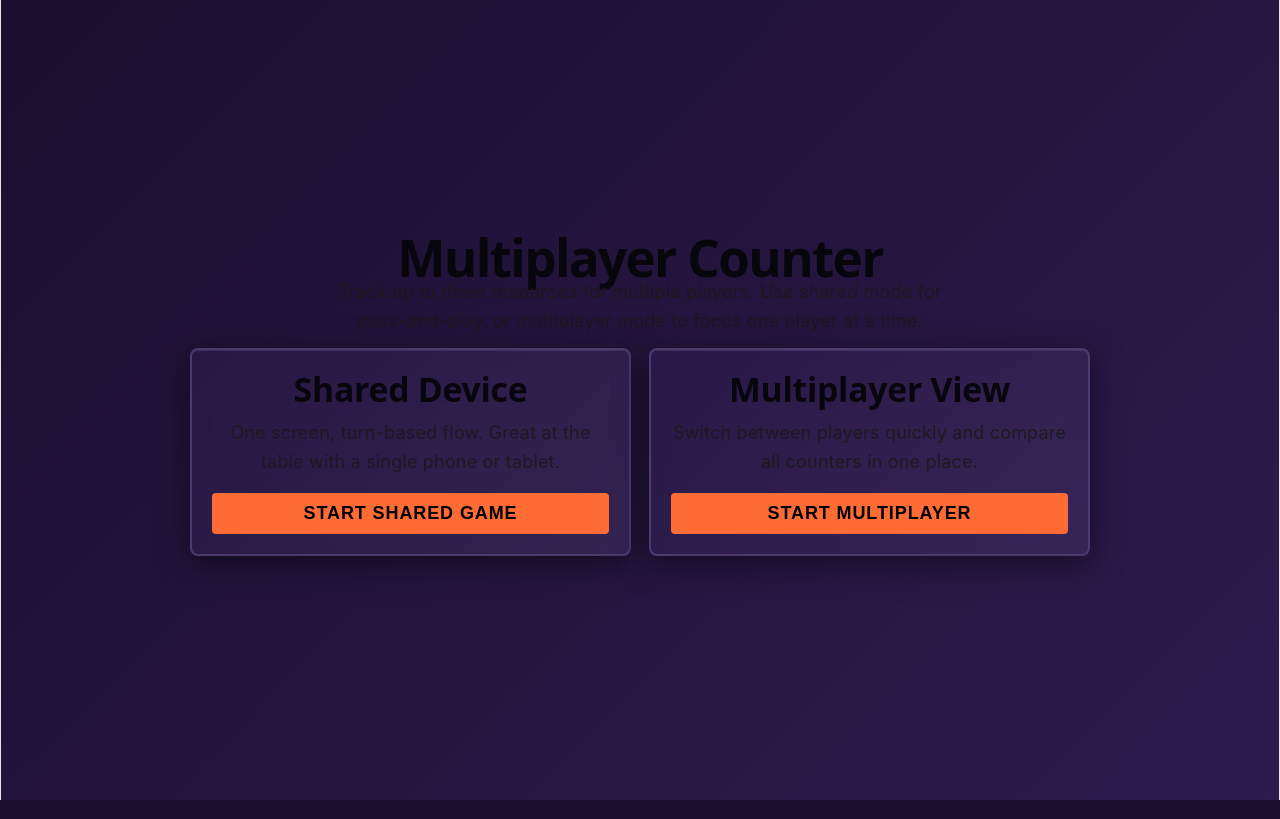
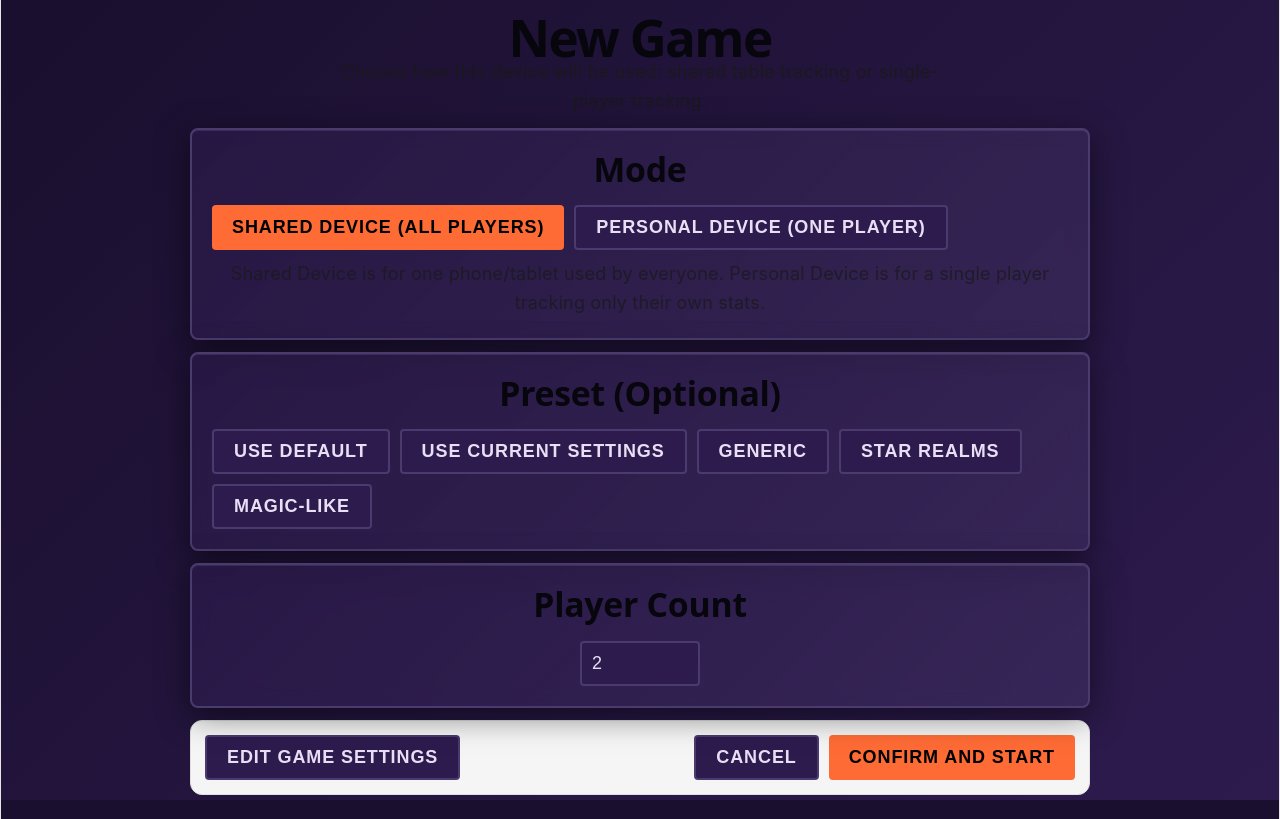
Before and after one commit to jannis-schaefer/CountVonScore, a React (Vite) app: page /#/new-game in a window 1280 px wide. Before the commit this address led to /#/. Built offline with nearby package versions, Linux system fonts and the light colour scheme.

Commit message:
Changed game start flows and updated multiplayer namings and screens to better convey the intention of having different display/usage modes

```diff
--- a/src/App.tsx
+++ b/src/App.tsx
@@ -9,6 +9,7 @@ import './styles/generic.css';
 import './styles/starRealms.css';
 
 // Pages
+import { HomeMenu } from './pages/HomeMenu';
 import { ModeSelection } from './pages/ModeSelection';
 import { SharedDeviceMode } from './pages/SharedDeviceMode';
 import { MultiplayerMode } from './pages/MultiplayerMode';
@@ -24,7 +25,8 @@ function AppContent() {
 
   return (
     <Routes>
-      <Route path="/" element={<ModeSelection />} />
+      <Route path="/" element={<HomeMenu />} />
+      <Route path="/new-game" element={<ModeSelection />} />
       <Route path="/shared" element={<SharedDeviceMode />} />
       <Route path="/multiplayer" element={<MultiplayerMode />} />
       <Route path="/settings" element={<Settings />} />
--- a/src/pages/HomeMenu.tsx
+++ b/src/pages/HomeMenu.tsx
@@ -19,10 +19,10 @@ export const HomeMenu: React.FC = () => {
       <div className="page-wrap stack" style={{ maxWidth: '760px' }}>
         <div className="stack" style={{ textAlign: 'center', gap: '8px' }}>
           <h1 className="header-title" style={{ fontSize: 'clamp(2rem, 4vw, 3rem)' }}>
-            Multiplayer Counter
+            Card Game Counter
           </h1>
           <p style={{ opacity: 0.85, maxWidth: '620px', margin: '0 auto' }}>
-            Start a new game with presets, or resume your previously saved session.
+            Choose whether this device tracks the full table or just one player.
           </p>
         </div>
 
--- a/src/pages/ModeSelection.tsx
+++ b/src/pages/ModeSelection.tsx
@@ -1,19 +1,84 @@
 import React from 'react';
 import { useNavigate } from 'react-router-dom';
 import { useGameStore } from '../store/gameStore';
+import { loadBundledGameConfigs } from '../utils/gameConfig';
+import type { GameConfig } from '../store/gameStore';
+
+const defaultConfig: GameConfig = {
+  name: 'Default',
+  counters: [
+    {
+      id: 'counter-1',
+      name: 'Counter A',
+      initialValue: 0,
+      persistsBetweenTurns: true,
+      alwaysDisplayed: true,
+    },
+    {
+      id: 'counter-2',
+      name: 'Counter B',
+      initialValue: 0,
+      persistsBetweenTurns: true,
+      alwaysDisplayed: false,
+    },
+    {
+      id: 'counter-3',
+      name: 'Counter C',
+      initialValue: 0,
+      persistsBetweenTurns: true,
+      alwaysDisplayed: false,
+    },
+  ],
+  players: {
+    defaultPlayerCount: 2,
+    overrides: [],
+  },
+};
 
 export const ModeSelection: React.FC = () => {
   const navigate = useNavigate();
-  const { setGameMode } = useGameStore();
+  const { applyGameConfig, defaultPlayerCount, gameMode, startNewGame } = useGameStore();
+  const [mode, setMode] = React.useState<'shared' | 'multiplayer'>(gameMode ?? 'shared');
+  const [playerCount, setPlayerCount] = React.useState(Math.max(1, defaultPlayerCount));
+  const [bundledConfigs, setBundledConfigs] = React.useState<GameConfig[]>([]);
+  const [selectedConfigName, setSelectedConfigName] = React.useState('');
+  const [isDirty, setIsDirty] = React.useState(false);
+  const [message, setMessage] = React.useState('');
 
-  const handleSharedMode = () => {
-    setGameMode('shared');
-    navigate('/shared');
+  React.useEffect(() => {
+    const run = async () => {
+      try {
+        const configs = await loadBundledGameConfigs();
+        setBundledConfigs(configs);
+      } catch (error) {
+        console.error(error);
+        setMessage('Failed to load presets. You can still start with current settings.');
+      }
+    };
+
+    run();
+  }, []);
+
+  const handleStartGame = () => {
+    startNewGame({ mode, playerCount });
+    navigate(mode === 'shared' ? '/shared' : '/multiplayer');
   };
 
-  const handleMultiplayerMode = () => {
-    setGameMode('multiplayer');
-    navigate('/multiplayer');
+  const handleApplyPreset = (config: GameConfig) => {
+    if (isDirty) {
+      const shouldReplace = window.confirm(
+        'You have unsaved setup changes. Replace setup with the selected preset?'
+      );
+      if (!shouldReplace) {
+        return;
+      }
+    }
+
+    applyGameConfig(config);
+    setSelectedConfigName(config.name ?? 'Preset');
+    setPlayerCount(Math.max(1, config.players?.defaultPlayerCount ?? defaultPlayerCount));
+    setIsDirty(false);
+    setMessage(`Loaded preset: ${config.name ?? 'Preset'}. You can edit settings before starting.`);
   };
 
   return (
@@ -21,34 +86,103 @@ export const ModeSelection: React.FC = () => {
       <div className="page-wrap stack" style={{ maxWidth: '900px' }}>
         <div className="stack" style={{ textAlign: 'center', gap: '8px' }}>
           <h1 className="header-title" style={{ fontSize: 'clamp(2rem, 4vw, 3.25rem)' }}>
-            Multiplayer Counter
+            New Game
           </h1>
           <p style={{ opacity: 0.85, maxWidth: '640px', margin: '0 auto' }}>
-            Track up to three resources for multiple players. Use shared mode for pass-and-play,
-            or multiplayer mode to focus one player at a time.
+            Choose how this device will be used: shared table tracking or single-player tracking.
           </p>
         </div>
 
-        <div className="mode-grid">
-          <div className="card mode-card" onClick={handleSharedMode}>
-            <h2 style={{ marginBottom: '10px' }}>Shared Device</h2>
-            <p style={{ marginBottom: '16px', opacity: 0.85 }}>
-              One screen, turn-based flow. Great at the table with a single phone or tablet.
-            </p>
-            <button className="btn" onClick={handleSharedMode} style={{ width: '100%' }}>
-              Start Shared Game
+        <div className="card">
+          <h2 style={{ marginTop: 0 }}>Mode</h2>
+          <div className="controls-row" style={{ justifyContent: 'flex-start' }}>
+            <button
+              className={`btn ${mode === 'shared' ? '' : 'btn-secondary'}`}
+              onClick={() => {
+                setMode('shared');
+                setIsDirty(true);
+              }}
+            >
+              Shared Device (All Players)
+            </button>
+            <button
+              className={`btn ${mode === 'multiplayer' ? '' : 'btn-secondary'}`}
+              onClick={() => {
+                setMode('multiplayer');
+                setIsDirty(true);
+              }}
+            >
+              Personal Device (One Player)
             </button>
           </div>
+          <p style={{ opacity: 0.75, marginTop: '10px', marginBottom: 0 }}>
+            Shared Device is for one phone/tablet used by everyone. Personal Device is for a single player tracking only their own stats.
+          </p>
+        </div>
 
-          <div className="card mode-card" onClick={handleMultiplayerMode}>
-            <h2 style={{ marginBottom: '10px' }}>Multiplayer View</h2>
-            <p style={{ marginBottom: '16px', opacity: 0.85 }}>
-              Switch between players quickly and compare all counters in one place.
-            </p>
-            <button className="btn" onClick={handleMultiplayerMode} style={{ width: '100%' }}>
-              Start Multiplayer
+        <div className="card">
+          <h2 style={{ marginTop: 0 }}>Preset (Optional)</h2>
+          <div className="controls-row" style={{ justifyContent: 'flex-start' }}>
+            <button
+              className="btn btn-secondary"
+              onClick={() => handleApplyPreset(defaultConfig)}
+            >
+              Use Default
             </button>
+            <button
+              className="btn btn-secondary"
+              onClick={() => {
+                setSelectedConfigName('Current settings');
+                setMessage('Using current settings.');
+              }}
+            >
+              Use Current Settings
+            </button>
+            {bundledConfigs.map((config) => (
+              <button
+                key={config.name ?? JSON.stringify(config)}
+                className="btn btn-secondary"
+                onClick={() => handleApplyPreset(config)}
+              >
+                {config.name ?? 'Unnamed Preset'}
+              </button>
+            ))}
           </div>
+          {selectedConfigName ? (
+            <p style={{ opacity: 0.8, marginTop: '10px' }}>Selected: {selectedConfigName}</p>
+          ) : null}
+        </div>
+
+        <div className="card">
+          <h2 style={{ marginTop: 0 }}>Player Count</h2>
+          <input
+            type="number"
+            min={1}
+            className="input"
+            value={playerCount}
+            onChange={(event) => {
+              setPlayerCount(Math.max(1, Number(event.target.value || 1)));
+              setIsDirty(true);
+            }}
+            style={{ width: '120px' }}
+          />
+        </div>
+
+        <div className="panel">
+          <div className="controls-row" style={{ justifyContent: 'space-between' }}>
+            <button className="btn btn-secondary" onClick={() => navigate('/settings')}>
+              Edit Game Settings
+            </button>
+            <div className="controls-row" style={{ justifyContent: 'flex-end' }}>
+              <button className="btn btn-secondary" onClick={() => navigate('/')}>
+                Cancel
+              </button>
+              <button className="btn" onClick={handleStartGame}>
+                Confirm And Start
+              </button>
+            </div>
+          </div>
+          {message ? <p style={{ opacity: 0.8, marginTop: '10px' }}>{message}</p> : null}
         </div>
       </div>
     </div>
--- a/src/pages/Settings.tsx
+++ b/src/pages/Settings.tsx
@@ -25,6 +25,7 @@ export const Settings: React.FC = () => {
     setCounterDefinitions,
     setDefaultPlayerCount,
     setPlayerOverrides,
+    setCurrentGameConfigName,
     addPlayer,
     removePlayer,
     updatePlayerName,
@@ -192,14 +193,25 @@ export const Settings: React.FC = () => {
 
         <div className="card">
           <h2 style={{ marginTop: 0 }}>Game Config Name</h2>
+          <div className="controls-row" style={{ justifyContent: 'flex-start' }}>
             <input
               type="text"
               className="input"
               value={configName}
               onChange={(event) => setConfigName(event.target.value)}
               placeholder="Config name"
-            style={{ width: '100%', boxSizing: 'border-box' }}
+              style={{ width: '100%', boxSizing: 'border-box', maxWidth: '360px' }}
             />
+            <button
+              className="btn btn-secondary"
+              onClick={() => {
+                setCurrentGameConfigName(configName);
+                setConfigMessage('Saved game config name.');
+              }}
+            >
+              Save Name
+            </button>
+          </div>
         </div>
 
         <div className="card">
--- a/src/pages/SharedDeviceMode.tsx
+++ b/src/pages/SharedDeviceMode.tsx
@@ -42,7 +42,7 @@ export const SharedDeviceMode: React.FC = () => {
           <button className="btn btn-secondary" onClick={() => navigate('/')}>
             Back
           </button>
-          <h1 className="header-title">Shared Mode</h1>
+          <h1 className="header-title">Shared Device (All Players)</h1>
           <button className="btn btn-secondary" onClick={() => navigate('/settings')}>
             Settings
           </button>
--- a/src/store/gameStore.ts
+++ b/src/store/gameStore.ts
@@ -80,6 +80,7 @@ interface GameStore extends GameState {
   setCounterDefinitions: (definitions: CounterDefinition[]) => void;
   setDefaultPlayerCount: (count: number) => void;
   setPlayerOverrides: (overrides: PlayerOverride[]) => void;
+  setCurrentGameConfigName: (name: string) => void;
   applyGameConfig: (config: GameConfig) => void;
   startNewGame: (options: { mode: 'shared' | 'multiplayer'; playerCount: number }) => void;
 
@@ -433,6 +434,11 @@ export const useGameStore = create<GameStore>((set, get) => ({
     get().saveGame();
   },
 
+  setCurrentGameConfigName: (name: string) => {
+    set({ currentGameConfigName: name.trim() || 'Unnamed Config' });
+    get().saveGame();
+  },
+
   applyGameConfig: (config: GameConfig) => {
     set((state) => {
       const nextDefinitions = config.counters
@@ -530,6 +536,7 @@ export const useGameStore = create<GameStore>((set, get) => ({
         currentPlayerIndex: state.currentPlayerIndex,
         history: state.history,
         gameMode: state.gameMode,
+        hasSavedGame: true,
         counterDefinitions: state.counterDefinitions,
         defaultPlayerCount: state.defaultPlayerCount,
         playerOverrides: state.playerOverrides,
```
Lines whose indentation alone changed are shown as unchanged.
